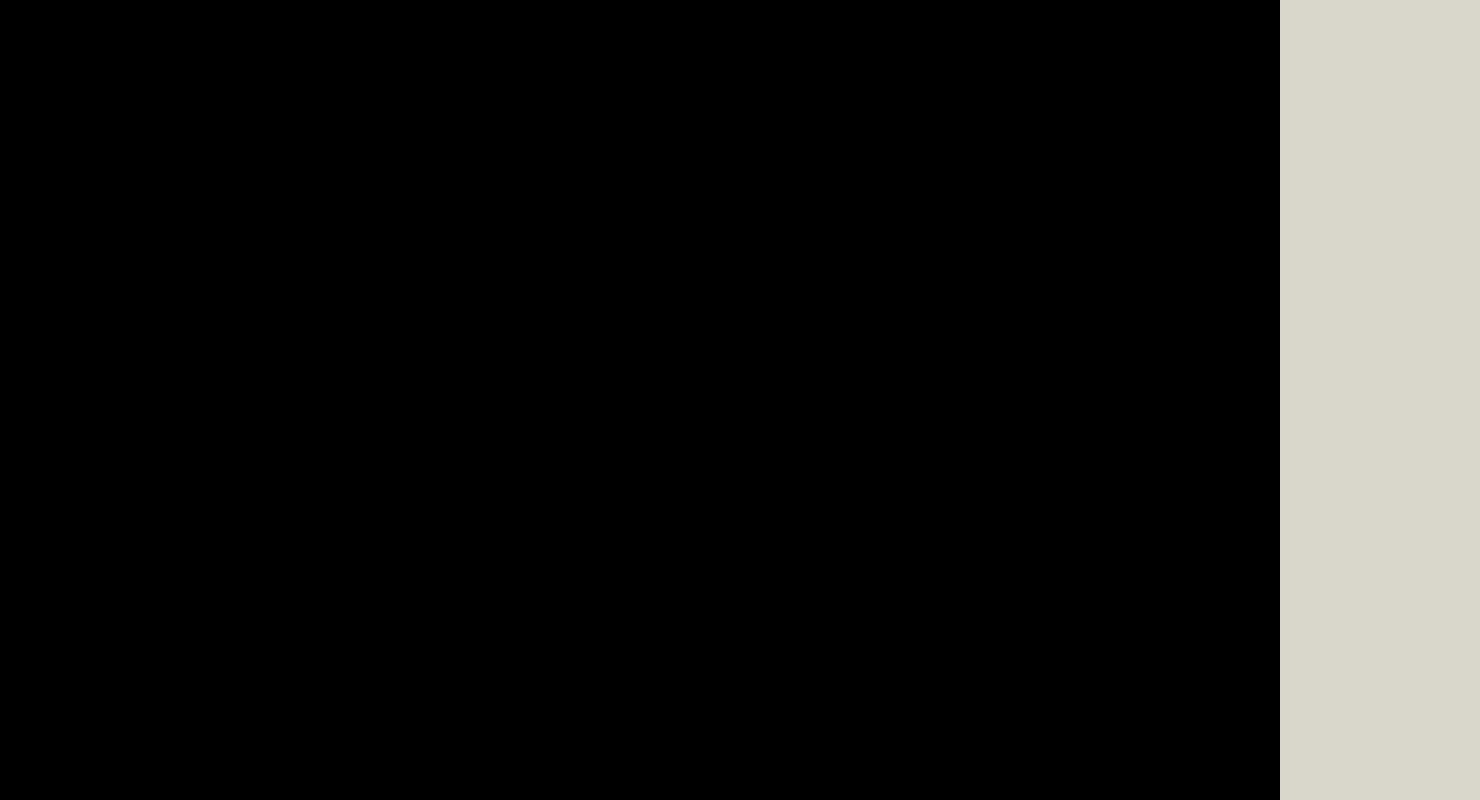
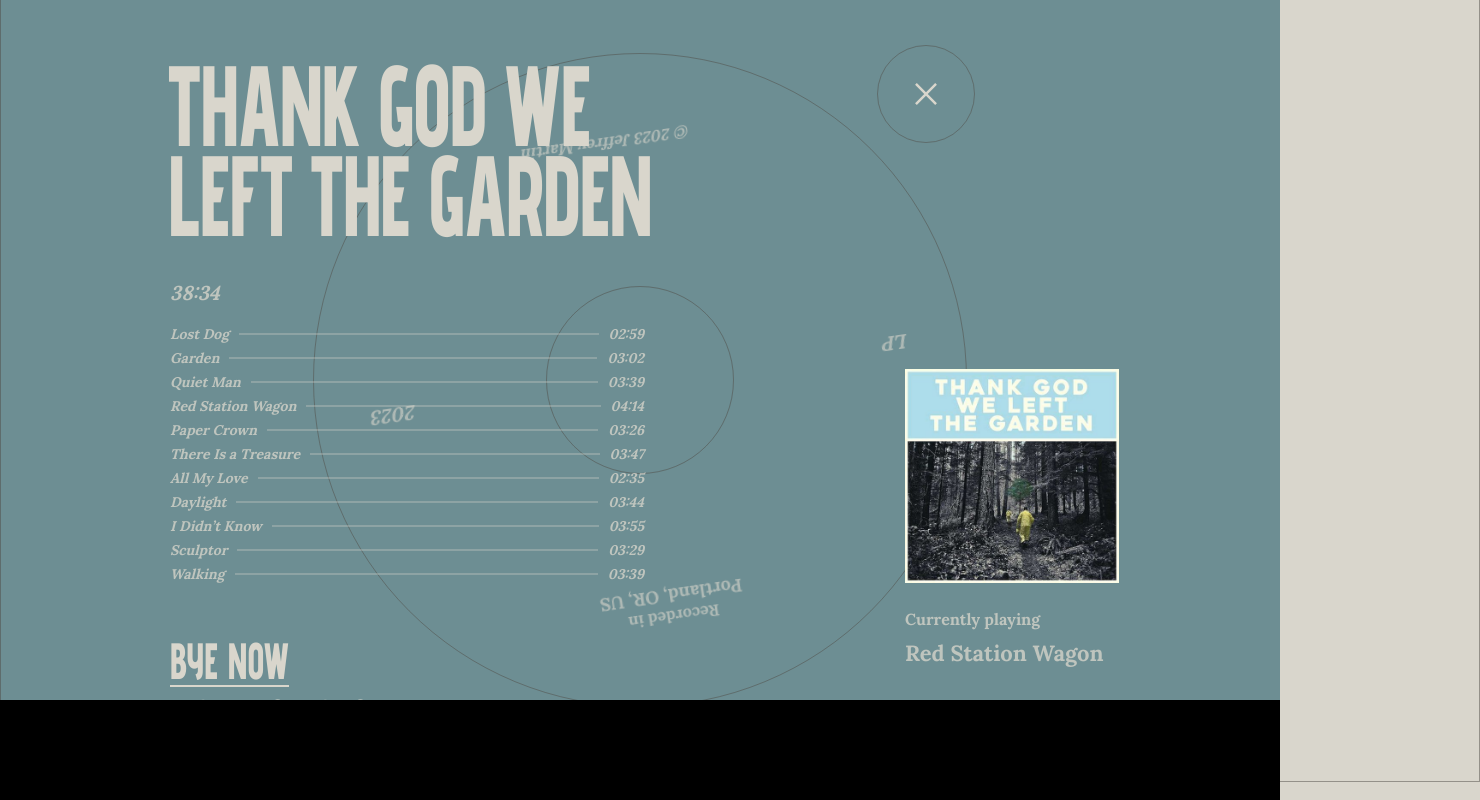
Before and after one commit to JustBro/site-1, a Nuxt app: page /main in a window 1280 px wide. Shown: the part 2500-3300 px from the top of the page, 1480 px wide, since content can reach past the window. Built offline with nearby package versions, Linux system fonts and the light colour scheme.

Commit message:
did album in open state

```diff
--- a/assets/styles/base/animations.scss
+++ b/assets/styles/base/animations.scss
@@ -62,3 +62,21 @@
     transform: scale(0.7);
   }
 }
+
+@keyframes discVertical {
+  0% {
+    transform: translateX(-50%) rotate(0deg);
+  }
+  100% {
+    transform: translateX(-50%) rotate(360deg);
+  }
+}
+
+@keyframes discHorizontal {
+  0% {
+    transform: translateY(-50%) rotate(0deg);
+  }
+  100% {
+    transform: translateY(-50%) rotate(360deg);
+  }
+}
--- a/assets/styles/base/mixins.scss
+++ b/assets/styles/base/mixins.scss
@@ -12,3 +12,7 @@
   cursor: pointer;
   @include transition;
 }
+
+@mixin font-transform() {
+  transform: scaleY($font-scale);
+}
--- a/assets/styles/base/variables.scss
+++ b/assets/styles/base/variables.scss
@@ -1,6 +1,6 @@
 $theme-primary: rgba(246,136,115,1);
 $theme-border-light: rgba(0,61,89,0.100);
-$theme-border: rgb(81, 77, 70); //*
+$theme-border: rgba(81, 77, 70, 0.5); //*
 $theme-border-dark: rgba(0,61,89,0.320);
 $theme-disable: rgba(0,61,89,0.040);
 $theme-accent: rgba(246,136,115,1);
@@ -18,6 +18,7 @@ $bg-dark: rgb(104, 99, 90); //*
 $bg-secondary: rgba(0,61,89,0.040);
 $bg-invert: rgba(0,61,89,1);
 $bg-overlay: rgba(0,61,89,0.800);
+$bg-album: rgb(109, 142, 147);
 
 $func-error: rgba(240,124,124,1);
 $func-complete: rgba(86,189,84,1);
@@ -61,6 +62,7 @@ $link-white: rgba(255,255,255,1);
 // Базовая типографика
 $font-size: 16px;
 $font-weight: 400;
+$font-scale: 150%;
 $line-height: normal;
 $letter-spacing: normal;
 
--- /dev/null
+++ b/assets/styles/blocks/album.scss
@@ -0,0 +1,214 @@
+.album {
+  position: relative;
+  z-index: 1;
+  height: 100dvh;
+  background-color: $bg-album;
+  color: $typography-invert;
+
+  &__wrapper {
+    position: relative;
+    left: 170px;
+  }
+  &__title {
+    position: absolute;
+    top: 190px;
+    left: -2px;
+    display: flex;
+    flex-direction: column;
+    text-transform: uppercase;
+    font-size: 76px;
+    line-height: 60px;
+    font-weight: 800;
+    letter-spacing: -2px;
+    @include font-transform;
+  }
+  &__list {
+    position: absolute;
+    top: 380px;
+    left: 0;
+    width: 474px;
+    filter: opacity(0.76);
+    font-family: $font-secondary;
+    font-weight: 600;
+    font-style: italic;
+  }
+  &__duration {
+    display: block;
+    margin-bottom: 20px;
+    font-size: 20px;
+  }
+  &__songs {
+    display: flex;
+    flex-direction: column;
+    gap: 6px;
+    font-size: 14px;
+  }
+  &__song {
+    display: flex;
+    justify-content: space-between;
+    align-items: center;
+  }
+  &__song-name {
+    text-wrap: nowrap;
+  }
+  &__line {
+    width: 100%;
+    height: 2px;
+    margin: 0 10px;
+    filter: opacity(0.4);
+    background-color: $typography-invert;
+  }
+  &__call {
+    position: absolute;
+    top: 740px;
+    left: 0;
+    display: flex;
+    flex-direction: column;
+    align-items: start;
+    gap: 10px;
+  }
+  &__info {
+    position: absolute;
+    z-index: 1;
+    bottom: 48px;
+    right: -144px;
+    display: flex;
+    flex-direction: column;
+    gap: 10px;
+    font-family: $font-secondary;
+    font-size: 16px;
+    font-weight: 600;
+
+    &-horizon,
+    &-vertical{
+      position: absolute;
+      font-family: $font-secondary;
+      font-weight: 600;
+      font-style: italic;
+      filter: opacity(0.6);
+    }
+    &-horizon {
+      top: 50%;
+      left:64px;
+      transform: translateY(-50%);
+      display: flex;
+      justify-content: space-between;
+      width: calc(100% - 128px);
+      animation: discHorizontal 14s linear 0s infinite;
+      font-size: 20px;
+    }
+    &-vertical {
+      top: 86px;
+      left: 50%;
+      transform: translateX(-50%);
+      display: flex;
+      flex-direction: column;
+      justify-content: space-between;
+      height: calc(100% - 172px);
+      animation: discVertical 14s linear 0s infinite;
+    }
+    &-top {
+      display: flex;
+      text-align: center;
+      flex-direction: column;
+      font-style: normal;
+
+      span:nth-child(2) {
+        font-size: 18px;
+      }
+    }
+    &-song-name {
+      font-size: 22px;
+    }
+
+    span {
+      filter: opacity(0.76);
+    }
+    img {
+      // width: 168px;
+      width: 214px;
+      padding-bottom: 16px;
+    }
+  }
+  &__btn {
+    padding-bottom: 4px;
+    border-bottom: 2px solid;
+    color: $typography-invert;
+    text-transform: uppercase;
+    font-size: 34px;
+    font-weight: 800;
+
+    &-close {
+      position: absolute;
+      top: 0px;
+      right: 0px;
+      padding: 18px;
+      border: 1px solid $theme-border;
+      border-radius: 50%;
+
+      &:hover {
+        .icon {
+          transform: rotate(-90deg) scale(0.9);
+        }
+      }
+
+      .icon {
+        width: 60px;
+        height: 60px;
+        @include transition;
+        transition-duration: 0.4s;
+        color: $typography-invert;
+      }
+    }
+    span {
+      display: block;
+      @include font-transform;
+    }
+  }
+  &__disk {
+    position: absolute;
+    top: 50%;
+    left: 50%;
+    transform: translate(-50%, calc(-50% + 80px));
+    width: 670px;
+    height: 670px;
+
+    &::before {
+      content: "";
+      position: absolute;
+      top: 8px;
+      left: 8px;
+      width: calc(100% - 16px);
+      height: calc(100% - 16px);
+      border: 1px solid $theme-border;
+      border-radius: 50%;
+    }
+    &::after {
+      content: "";
+      position: absolute;
+      top: 50%;
+      left: 50%;
+      transform: translate(-50%, -50%);
+      width: 188px;
+      height: 188px;
+      border: 1px solid $theme-border;
+      border-radius: 50%;
+    }
+
+    .album__btn {
+      display: none;
+      position: absolute;
+      bottom: 18%;
+      left: 50%;
+      transform: translateX(-50%);
+    }
+  }
+  &__border {
+    position: absolute;
+    top: 0;
+    left: 0;
+    width: 1480px;
+    height: 882px;
+    border: 1px solid $theme-border;
+  }
+}
--- /dev/null
+++ b/components/Album.vue
@@ -0,0 +1,112 @@
+<template>
+  <section class="album">
+    <div class="album__border"></div>
+    <div class="album__disk">
+      <button class="album__btn-close">
+        <i class="icon icon--close"></i>
+      </button>
+      <div class="album__info-horizon">
+        <span>LP</span>
+        <span>2023</span>
+      </div>
+      <div class="album__info-vertical">
+        <div class="album__info-top">
+          <span>Recorded in</span>
+          <span>Portland, OR, US</span>
+        </div>
+        <span>© 2023 Jeffrey Martin</span>
+      </div>
+      <button class="album__btn">
+        <span>discover</span>
+      </button>
+      <div class="album__info">
+        <img src="../assets/images/album-1.jpg" alt="Album image" />
+        <span>Currently playing</span>
+        <span class="album__info-song-name">Red Station Wagon</span>
+      </div>
+    </div>
+    <div class="album__wrapper">
+      <h2 class="album__title">
+        <span>thank God we</span>
+        <span>left the garden</span>
+      </h2>
+      <div class="album__list">
+        <span class="album__duration">38:34</span>
+        <ul class="album__songs">
+          <li class="album__song" v-for="song in songs" :key="song.name">
+            <span class="album__song-name">{{ song.name }}</span>
+            <div class="album__line"></div>
+            <span>{{ song.duration }}</span>
+          </li>
+        </ul>
+      </div>
+      <div class="album__call">
+        <button class="album__btn">
+          <span>bye now</span>
+        </button>
+        <button class="album__btn">
+          <span>listen on spotify</span>
+        </button>
+      </div>
+    </div>
+  </section>
+</template>
+
+<script>
+export default {
+  data() {
+    return {
+      songs: [
+        {
+          name: "Lost Dog",
+          duration: "02:59",
+        },
+        {
+          name: "Garden",
+          duration: "03:02",
+        },
+        {
+          name: "Quiet Man",
+          duration: "03:39",
+        },
+        {
+          name: "Red Station Wagon",
+          duration: "04:14",
+        },
+        {
+          name: "Paper Crown",
+          duration: "03:26",
+        },
+        {
+          name: "There Is a Treasure",
+          duration: "03:47",
+        },
+        {
+          name: "All My Love",
+          duration: "02:35",
+        },
+        {
+          name: "Daylight",
+          duration: "03:44",
+        },
+        {
+          name: "I Didn’t Know",
+          duration: "03:55",
+        },
+        {
+          name: "Sculptor",
+          duration: "03:29",
+        },
+        {
+          name: "Walking",
+          duration: "03:39",
+        },
+      ],
+    };
+  },
+};
+</script>
+
+<style lang="scss">
+@import "~/assets/styles/blocks/album";
+</style>
--- a/package.json
+++ b/package.json
@@ -1,5 +1,5 @@
 {
-  "name": "{{ name }}",
+  "name": "portfolio",
   "version": "1.0.0",
   "description": "{{ description }}",
   "author": "{{ author }}",
--- a/pages/main/index.vue
+++ b/pages/main/index.vue
@@ -4,6 +4,7 @@
     <Quote />
     <Show @showUpcoming="showUpcoming" />
     <Upcoming />
+    <Album />
     <div class="space"></div>
   </main>
 </template>
@@ -13,6 +14,7 @@ import Hero from "@/components/Hero";
 import Quote from "@/components/Quote";
 import Show from "@/components/Show";
 import Upcoming from "@/components/Upcoming";
+import Album from "@/components/Album";
 
 export default {
   components: {
@@ -20,6 +22,7 @@ export default {
     Quote,
     Show,
     Upcoming,
+    Album,
   },
   methods: {
     showUpcoming() {
```
Also changed, not shown: assets/images/album-1.jpg (added), 1 other file (tests, documents, lock files or other folders).
